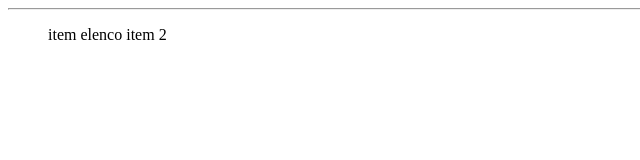
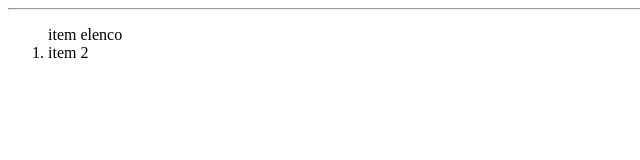
Before and after one commit to R22-4br-er/r22-4br-er.github.io, a plain HTML site: page esercizi/es1.html in a window 1280 px wide. Shown: the full height of the page, 0-640 px from the left. Drawn offline with Linux system fonts and the light colour scheme.

Commit message:
Update es1.html

```diff
--- a/esercizi/es1.html
+++ b/esercizi/es1.html
@@ -4,8 +4,8 @@
   <hr/>
 <script type="text/javascript" src="https://gc.kis.v2.scr.kaspersky-labs.com/FD126C42-EBFA-4E12-B309-BB3FDD723AC1/main.js?attr=yBBWVWcYfPVc5wStoZZ_pRutbGOHpv5kHJpItvyQ-eQQtMvixWl-QuMeqrNTnqyHE9cqhhnLh9tlM8djxBBgiA" charset="UTF-8"></script></head>
   <body>
-   <ul> item elenco
-    <il> item 2 </il>
-   </ul>
+   <ol> item elenco
+    <li> item 2 </li>
+   </ol>
   </body>
 </html>
```
